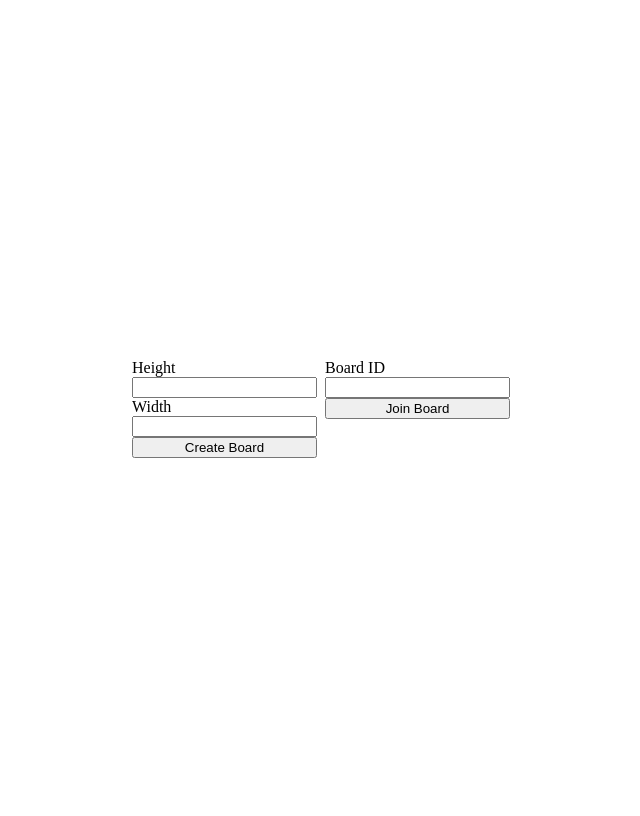
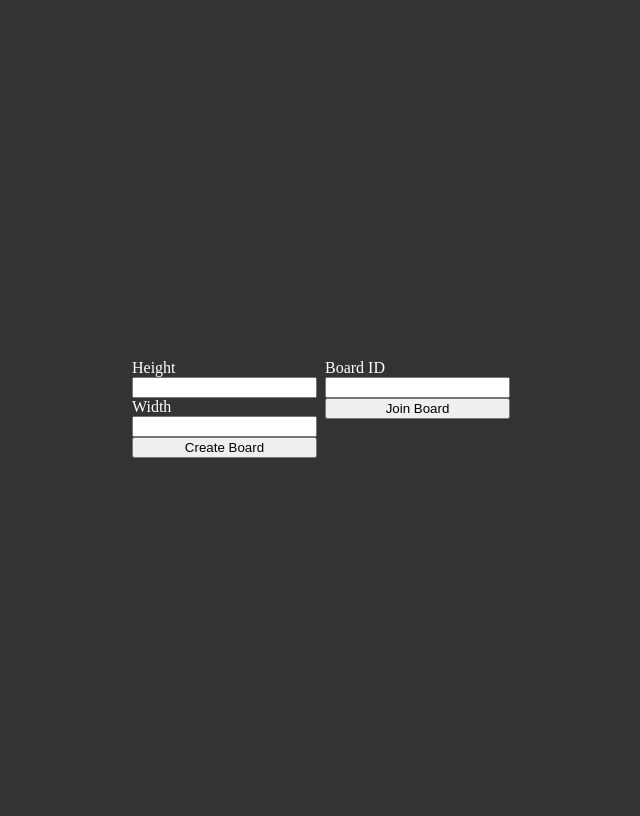
Before and after one commit to FawadAhmed322/pixel-art-playground, a Flask app: page / in a window 1280 px wide. Shown: the whole page, without its empty margins (319-959 px from the left). Run offline with Flask 3, Linux system fonts and the light colour scheme.

Commit message:
set dark background color

```diff
--- a/static/css/board.css
+++ b/static/css/board.css
@@ -3,6 +3,8 @@ body {
     display: flex;
     justify-content: center;
     align-items: center;
+    background-color: #333;
+    color: white;
 }
 
 #boardContainer {
--- a/static/css/index.css
+++ b/static/css/index.css
@@ -3,6 +3,8 @@ body {
     display: flex;
     justify-content: center;
     align-items: center;
+    background-color: #333;
+    color: white;
 }
 
 .form {
```
